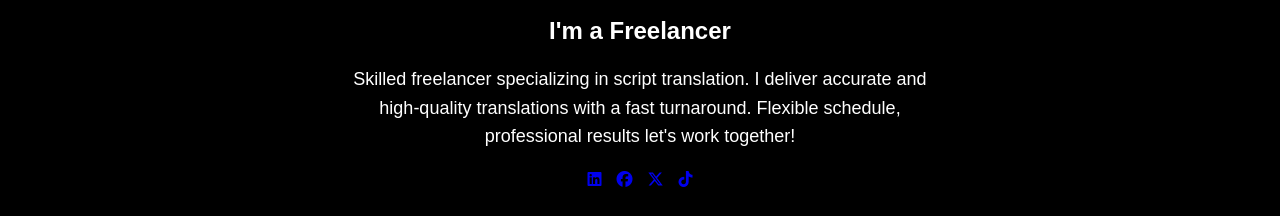
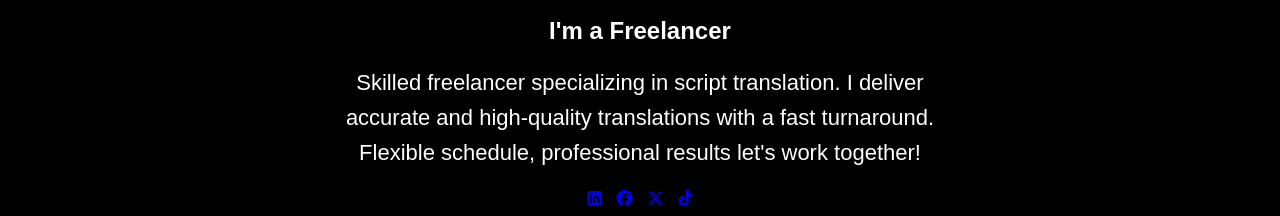
Before and after one commit to AbubakarAlr/AlihnurAbubakar, a plain HTML site: page index.html in a window 1280 px wide. Shown: the part 337-553 px from the top of the page. Drawn offline with Linux system fonts and the light colour scheme.

Commit message:
Update ali.css

```diff
--- a/ali.css
+++ b/ali.css
@@ -181,3 +181,20 @@ h2 {
     font-weight: bold;
     animation: colorChange 3s infinite alternate;
 }
+
+.content-section {
+    display: none;
+}
+
+/* Show only the active section */
+.content-section.active {
+    display: block;
+}
+
+.content-section p {
+    text-align: center;
+    font-size: 22px;
+    font-weight: 500;
+    line-height: 1.6;
+    justify-content: center;
+}
```
